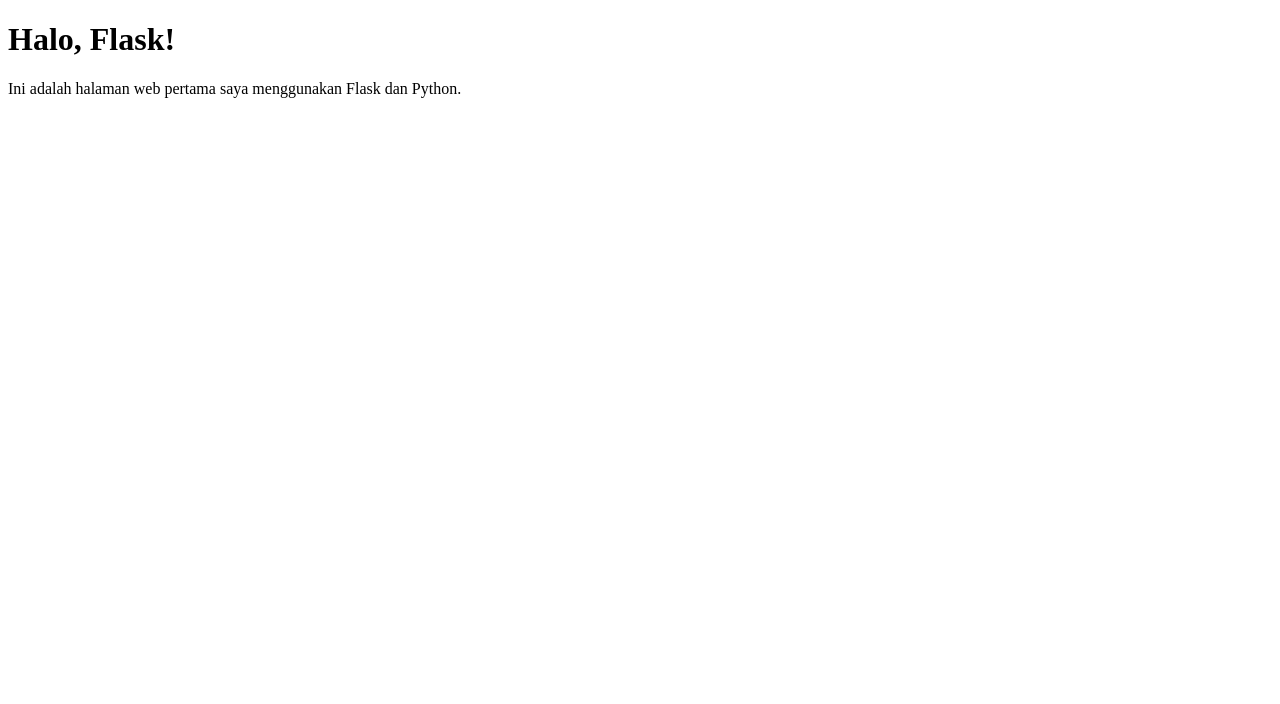
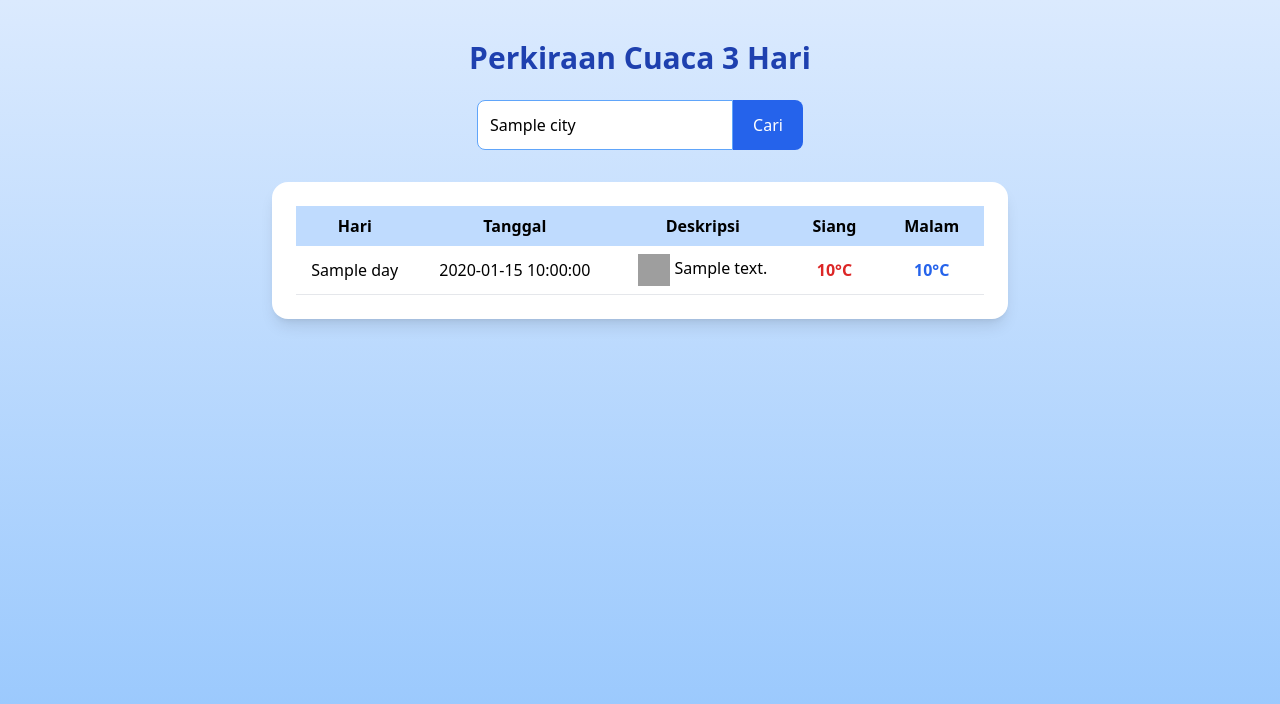
Before and after one commit to ainunnfh/kodland_python, a Flask app: template templates/index.html in a window 1280 px wide. Shown: the top 704 px of the page. Run offline with Flask 3, Linux system fonts and the light colour scheme; the template is opened without the code that fills it: most values are stand-ins (such as "Sample title", 1, 10 or a date in 2020); some libraries are stand-ins or nearby versions; grey boxes are pictures that could not be loaded.

Commit message:
home page

```diff
--- a/templates/index.html
+++ b/templates/index.html
@@ -1,11 +1,59 @@
-<!doctype html>
+<!DOCTYPE html>
 <html lang="id">
-  <head>
-    <meta charset="utf-8">
-    <title>Website Flask Pertamaku</title>
-  </head>
-  <body>
-    <h1>Halo, Flask!</h1>
-    <p>Ini adalah halaman web pertama saya menggunakan Flask dan Python.</p>
-  </body>
+<head>
+  <meta charset="UTF-8">
+  <meta name="viewport" content="width=device-width, initial-scale=1.0">
+  <title>Cuaca 3 Hari</title>
+  <script src="https://cdn.tailwindcss.com"></script>
+</head>
+<body class="bg-gradient-to-b from-blue-100 to-blue-300 min-h-screen">
+  <div class="max-w-3xl mx-auto py-10 px-4">
+    <h1 class="text-3xl font-bold text-center text-blue-800 mb-6">Perkiraan Cuaca 3 Hari</h1>
+
+    <form method="POST" class="flex justify-center mb-8">
+      <input
+        type="text"
+        name="city"
+        placeholder="Masukkan nama kota..."
+        value="{{ city }}"
+        class="p-3 rounded-l-lg w-64 border border-blue-400 focus:outline-none"
+      >
+      <button type="submit" class="bg-blue-600 text-white px-5 py-3 rounded-r-lg hover:bg-blue-700">
+        Cari
+      </button>
+    </form>
+
+    {% if weather_data %}
+      <div class="bg-white p-6 rounded-2xl shadow-lg">
+        <table class="w-full text-center border-collapse">
+          <thead>
+            <tr class="bg-blue-200">
+              <th class="py-2 px-3">Hari</th>
+              <th class="py-2 px-3">Tanggal</th>
+              <th class="py-2 px-3">Deskripsi</th>
+              <th class="py-2 px-3">Siang</th>
+              <th class="py-2 px-3">Malam</th>
+            </tr>
+          </thead>
+          <tbody>
+            {% for day in weather_data %}
+            <tr class="border-b hover:bg-blue-50">
+              <td class="py-3">{{ day.day }}</td>
+              <td>{{ day.date }}</td>
+              <td>
+                <img src="http://openweathermap.org/img/wn/{{ day.icon }}.png" alt="icon" class="inline w-8 h-8">
+                {{ day.description }}
+              </td>
+              <td class="text-red-600 font-semibold">{{ day.day_temp }}°C</td>
+              <td class="text-blue-600 font-semibold">{{ day.night_temp }}°C</td>
+            </tr>
+            {% endfor %}
+          </tbody>
+        </table>
+      </div>
+    {% elif city %}
+      <p class="text-center text-red-600 font-semibold">Kota "{{ city }}" tidak ditemukan 😢</p>
+    {% endif %}
+  </div>
+</body>
 </html>
```
